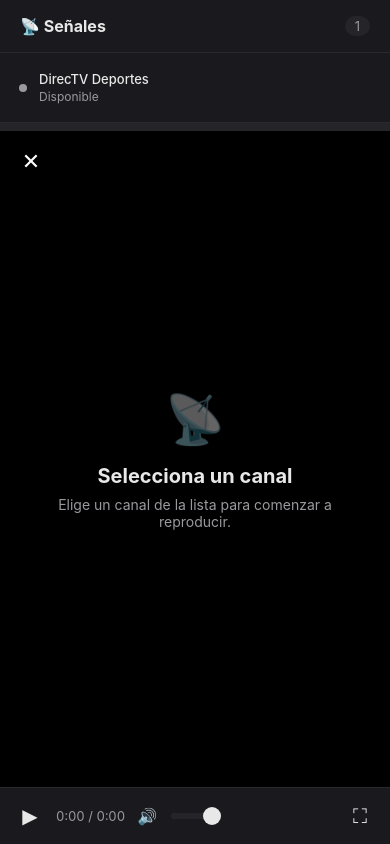
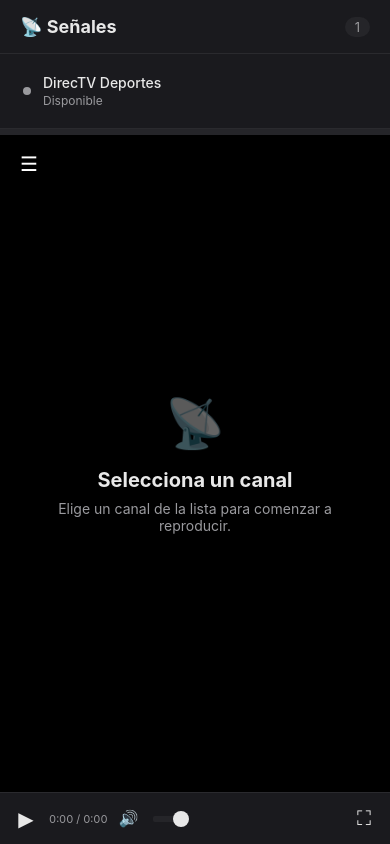
Before and after one commit to franciscoinostroza/senales-player, a website: page index.html in a window 390 px wide. Drawn offline with nearby package versions, Linux system fonts and the light colour scheme.

Commit message:
Rewrite mobile CSS: no wrap, fixed controls, instant sidebar toggle. Fix app.js toggle consistency

```diff
--- a/app.js
+++ b/app.js
@@ -99,10 +99,9 @@ class M3U8Player {
     localStorage.setItem('señales-canal', channel.nombre);
     this.updateChannelList();
     this.playStream(channel.url);
-    if (this.isMobile) {
+    if (this.isMobile && !this.container.classList.contains('sidebar-collapsed')) {
       this.container.classList.add('sidebar-collapsed');
       localStorage.setItem('señales-sidebar', '0');
-      this.sidebarToggle.textContent = '☰';
     }
   }
 
@@ -333,17 +332,12 @@ class M3U8Player {
     this.container.classList.toggle('sidebar-collapsed');
     const collapsed = this.container.classList.contains('sidebar-collapsed');
     localStorage.setItem('señales-sidebar', collapsed ? '0' : '1');
-    this.sidebarToggle.textContent = collapsed ? '☰' : '✕';
   }
 
   restoreSidebarState() {
     const state = localStorage.getItem('señales-sidebar');
     if (state === '0') {
       this.container.classList.add('sidebar-collapsed');
-      this.sidebarToggle.textContent = '☰';
-    } else {
-      this.container.classList.remove('sidebar-collapsed');
-      this.sidebarToggle.textContent = '✕';
     }
   }
 
--- a/style.css
+++ b/style.css
@@ -29,15 +29,6 @@ html, body {
   height: 100vh;
 }
 
-@supports (height: 100dvh) {
-  .container {
-    height: 100dvh;
-  }
-  #video {
-    max-height: 100dvh;
-  }
-}
-
 /* Sidebar */
 .sidebar {
   width: 300px;
@@ -47,6 +38,7 @@ html, body {
   display: flex;
   flex-direction: column;
   overflow: hidden;
+  transition: width 0.2s, min-width 0.2s, opacity 0.2s;
 }
 
 .sidebar-header {
@@ -55,6 +47,7 @@ html, body {
   display: flex;
   justify-content: space-between;
   align-items: center;
+  flex-shrink: 0;
 }
 
 .sidebar-header h1 {
@@ -152,6 +145,7 @@ html, body {
   flex-direction: column;
   background: #000;
   position: relative;
+  min-width: 0;
 }
 
 .video-wrapper {
@@ -161,17 +155,17 @@ html, body {
   justify-content: center;
   position: relative;
   background: #000;
+  min-height: 0;
 }
 
 #video {
   width: 100%;
   height: 100%;
-  max-height: 100vh;
   object-fit: contain;
   outline: none;
 }
 
-/* Placeholder when no channel selected */
+/* Placeholder */
 .placeholder {
   position: absolute;
   inset: 0;
@@ -219,7 +213,7 @@ html, body {
   color: var(--text-primary);
   text-align: center;
   padding: 40px;
-  z-index: 2;
+  z-index: 5;
 }
 
 .error-overlay.hidden {
@@ -260,6 +254,41 @@ html, body {
   background: var(--accent-hover);
 }
 
+/* Sidebar toggle button */
+.sidebar-toggle-btn {
+  position: absolute;
+  top: 10px;
+  left: 10px;
+  z-index: 6;
+  background: rgba(0, 0, 0, 0.55);
+  border: none;
+  color: #fff;
+  font-size: 22px;
+  width: 42px;
+  height: 42px;
+  border-radius: 8px;
+  cursor: pointer;
+  display: flex;
+  align-items: center;
+  justify-content: center;
+  transition: background 0.15s;
+  -webkit-tap-highlight-color: transparent;
+}
+
+.sidebar-toggle-btn:hover {
+  background: rgba(0, 0, 0, 0.8);
+}
+
+/* Desktop sidebar collapse */
+@media (min-width: 769px) {
+  .container.sidebar-collapsed .sidebar {
+    width: 0;
+    min-width: 0;
+    opacity: 0;
+    border-right: none;
+  }
+}
+
 /* Controls bar */
 .controls {
   height: 52px;
@@ -267,8 +296,8 @@ html, body {
   border-top: 1px solid var(--border);
   display: flex;
   align-items: center;
-  padding: 0 20px;
-  gap: 16px;
+  padding: 0 16px;
+  gap: 12px;
   flex-shrink: 0;
 }
 
@@ -286,6 +315,7 @@ html, body {
   justify-content: center;
   width: 36px;
   height: 36px;
+  flex-shrink: 0;
 }
 
 .controls .btn:hover {
@@ -301,23 +331,18 @@ html, body {
   color: var(--text-secondary);
   font-variant-numeric: tabular-nums;
   white-space: nowrap;
+  flex-shrink: 0;
 }
 
 .controls .quality-selector {
-  background: var(--bg-tertiary);
-  color: var(--text-primary);
-  border: 1px solid var(--border);
-  border-radius: 4px;
-  padding: 4px 8px;
-  font-size: 12px;
-  cursor: pointer;
-  outline: none;
+  display: none;
 }
 
 .volume-wrap {
   display: flex;
   align-items: center;
   gap: 8px;
+  flex-shrink: 0;
 }
 
 .volume-slider {
@@ -374,66 +399,7 @@ html, body {
   left: 0;
 }
 
-/* Sidebar toggle button */
-.sidebar-toggle-btn {
-  position: absolute;
-  top: 10px;
-  left: 10px;
-  z-index: 4;
-  background: rgba(0, 0, 0, 0.55);
-  border: none;
-  color: #fff;
-  font-size: 22px;
-  width: 42px;
-  height: 42px;
-  border-radius: 8px;
-  cursor: pointer;
-  display: flex;
-  align-items: center;
-  justify-content: center;
-  transition: background 0.15s, opacity 0.3s;
-  -webkit-tap-highlight-color: transparent;
-}
-
-.sidebar-toggle-btn:hover {
-  background: rgba(0, 0, 0, 0.8);
-}
-
-/* Sidebar collapsed states */
-.container.sidebar-collapsed .sidebar {
-  overflow: hidden;
-  opacity: 0;
-  transition: opacity 0.3s, max-height 0.3s, width 0.3s, padding 0.3s, border 0.3s;
-}
-
-/* Desktop sidebar collapse */
-@media (min-width: 769px) {
-  .sidebar {
-    transition: width 0.3s, min-width 0.3s, opacity 0.3s, padding 0.3s, border 0.3s;
-  }
-
-  .container.sidebar-collapsed .sidebar {
-    width: 0;
-    min-width: 0;
-    padding: 0;
-    border-right: none;
-  }
-
-  .container.sidebar-collapsed .sidebar-toggle-btn {
-    opacity: 0.6;
-  }
-
-  .container.sidebar-collapsed .sidebar-toggle-btn:hover {
-    opacity: 1;
-  }
-
-  .container.sidebar-collapsed .sidebar .sidebar-header,
-  .container.sidebar-collapsed .sidebar .channel-list {
-    opacity: 0;
-  }
-}
-
-/* Play overlay (big center play button) */
+/* Play overlay */
 .play-overlay {
   position: absolute;
   inset: 0;
@@ -503,7 +469,7 @@ html, body {
   }
 }
 
-/* Responsive */
+/* Mobile */
 @media (max-width: 768px) {
   .container {
     flex-direction: column;
@@ -512,20 +478,15 @@ html, body {
   .sidebar {
     width: 100%;
     min-width: unset;
-    max-height: 40vh;
+    max-height: 35vh;
     border-right: none;
     border-bottom: 1px solid var(--border);
-    transition: max-height 0.3s, opacity 0.3s, padding 0.3s, border 0.3s;
+    z-index: 10;
+    transition: none;
   }
 
   .container.sidebar-collapsed .sidebar {
-    max-height: 0;
-    padding: 0;
-    border-bottom: none;
-  }
-
-  .channel-list {
-    max-height: 100%;
+    display: none;
   }
 
   .play-overlay {
@@ -539,26 +500,21 @@ html, body {
   }
 
   .controls {
-    height: auto;
-    padding: 10px 14px;
-    padding-bottom: calc(10px + env(safe-area-inset-bottom, 0px));
+    height: 52px;
+    padding: 0 12px;
     gap: 8px;
-    flex-wrap: wrap;
+    flex-wrap: nowrap;
   }
 
   .controls .btn {
-    width: 44px;
-    height: 44px;
-    font-size: 24px;
+    width: 40px;
+    height: 40px;
+    font-size: 22px;
     -webkit-tap-highlight-color: transparent;
   }
 
   .controls .time {
-    font-size: 13px;
-  }
-
-  .controls .quality-selector {
-    display: none !important;
+    font-size: 12px;
   }
 
   .volume-wrap {
@@ -566,63 +522,56 @@ html, body {
   }
 
   .volume-slider {
-    width: 60px;
+    width: 50px;
     height: 6px;
   }
 
   .volume-slider::-webkit-slider-thumb {
-    width: 18px;
-    height: 18px;
+    width: 16px;
+    height: 16px;
   }
 
   .volume-slider::-moz-range-thumb {
-    width: 18px;
-    height: 18px;
+    width: 16px;
+    height: 16px;
   }
 
   .progress-wrap {
-    height: 8px;
+    height: 6px;
   }
 
   .placeholder .icon {
     font-size: 48px;
   }
+
+  .sidebar-toggle-btn {
+    width: 38px;
+    height: 38px;
+    font-size: 20px;
+  }
 }
 
-@media (max-width: 480px) {
-  .sidebar {
-    max-height: 35vh;
+@media (max-width: 420px) {
+  .controls .time {
+    font-size: 11px;
   }
 
-  .sidebar-header h1 {
-    font-size: 16px;
-  }
-
-  .channel-item {
-    padding: 10px 16px;
-  }
-
-  .channel-item .name {
-    font-size: 13px;
+  .volume-slider {
+    width: 36px;
   }
 
   .controls {
-    padding: 8px 10px;
-    padding-bottom: calc(8px + env(safe-area-inset-bottom, 0px));
-    gap: 6px;
+    padding: 0 8px;
+    gap: 5px;
   }
 
   .controls .btn {
-    width: 40px;
-    height: 40px;
+    width: 36px;
+    height: 36px;
     font-size: 20px;
   }
 
-  .volume-slider {
-    width: 40px;
-  }
-
-  .volume-slider {
-    width: 50px;
+  .sidebar {
+    max-height: 30vh;
   }
 }
```
